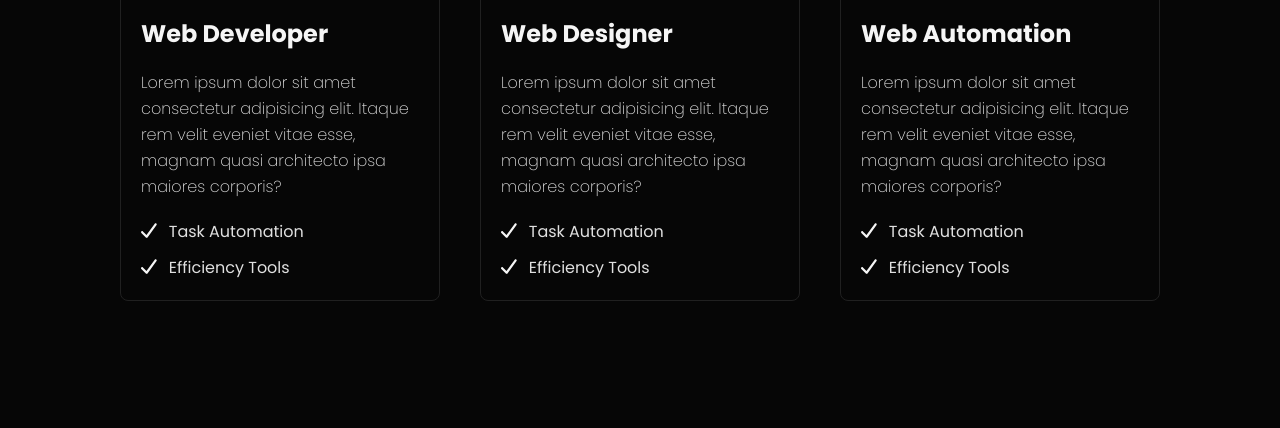
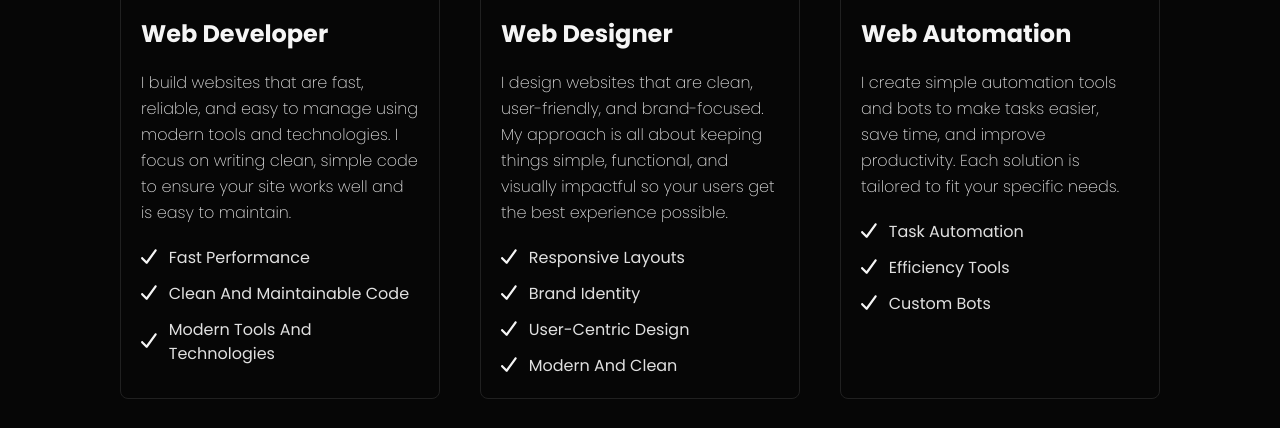
Before and after one commit to wilhelmusolejr/portfolivio-v2, a React (Vite) app: page /about in a window 1280 px wide. Shown: the part 1767-2195 px from the top of the page. Built offline with nearby package versions, Linux system fonts and the light colour scheme.

Commit message:
fix card description

```diff
--- a/src/components/ServiceItem.jsx
+++ b/src/components/ServiceItem.jsx
@@ -27,20 +27,14 @@ export default function ServiceItem({ data }) {
         {/* Check list */}
         <div className="flex flex-col gap-3 capitalize">
           {/* Item */}
-          <div className="flex items-center gap-3">
-            <div className="">
-              <FontAwesomeIcon icon={faCheck} className="text-lg" />
+          {data.list.map((item, index) => (
+            <div className="flex items-center gap-3" key={index}>
+              <div className="">
+                <FontAwesomeIcon icon={faCheck} className="text-lg" />
+              </div>
+              <p className="text-font-light">{item}</p>
             </div>
-            <p className="text-font-light">Task automation</p>
-          </div>
-
-          {/* Item */}
-          <div className="flex items-center gap-3">
-            <div className="">
-              <FontAwesomeIcon icon={faCheck} className="text-lg" />
-            </div>
-            <p className="text-font-light">Efficiency tools</p>
-          </div>
+          ))}
         </div>
       </div>
     </div>
--- a/src/pages/About.jsx
+++ b/src/pages/About.jsx
@@ -11,26 +11,41 @@ import ServiceItem from "@components/ServiceItem";
 
 export default function About() {
   let servicesData = [
+    // developer
     {
       title: "Web Developer",
       description:
-        "Lorem ipsum dolor sit amet consectetur adipisicing elit. Itaque rem velit eveniet vitae esse, magnam quasi architecto ipsa maiores corporis?",
+        "I build websites that are fast, reliable, and easy to manage using modern tools and technologies. I focus on writing clean, simple code to ensure your site works well and is easy to maintain.",
       gif_url:
         "https://media2.giphy.com/media/v1.Y2lkPTc5MGI3NjExdXFvenA3ZHgxdnlhZWJvNmZleTAzdHh1a2Uzc3hyamhxZWVpc2d2MCZlcD12MV9pbnRlcm5hbF9naWZfYnlfaWQmY3Q9Zw/qgQUggAC3Pfv687qPC/giphy.gif",
+      list: [
+        "Fast performance",
+        "Clean and maintainable code",
+        "Modern tools and technologies",
+      ],
     },
+    // designer
     {
       title: "Web Designer",
       description:
-        "Lorem ipsum dolor sit amet consectetur adipisicing elit. Itaque rem velit eveniet vitae esse, magnam quasi architecto ipsa maiores corporis?",
+        "I design websites that are clean, user-friendly, and brand-focused. My approach is all about keeping things simple, functional, and visually impactful so your users get the best experience possible.",
       gif_url:
         "https://media2.giphy.com/media/v1.Y2lkPTc5MGI3NjExN2xpcmc5dnJvd3FpNndnenc3djBwdHhvZGltbjUxM2g4aTFwcmh4ayZlcD12MV9pbnRlcm5hbF9naWZfYnlfaWQmY3Q9Zw/MvovQGsMBY9H2/giphy.gif",
+      list: [
+        "Responsive layouts",
+        "Brand identity",
+        "User-centric design",
+        "Modern and clean",
+      ],
     },
+    // automation
     {
       title: "Web Automation",
       description:
-        "Lorem ipsum dolor sit amet consectetur adipisicing elit. Itaque rem velit eveniet vitae esse, magnam quasi architecto ipsa maiores corporis?",
+        "I create simple automation tools and bots to make tasks easier, save time, and improve productivity. Each solution is tailored to fit your specific needs.",
       gif_url:
         "https://cdn.dribbble.com/userupload/29723036/file/original-37272b037a0317dd249bc4759dc16ffe.gif",
+      list: ["Task automation", "Efficiency tools", "Custom bots"],
     },
   ];
 
@@ -129,7 +144,7 @@ export default function About() {
 
       {/* SERVICES */}
       <div className="container mx-auto w-10/12 max-w-6xl">
-        <div className="flex flex-wrap items-center justify-center gap-10">
+        <div className="flex flex-wrap justify-center gap-10">
           {/* Card */}
           {servicesData.map((service, index) => (
             <>
```
